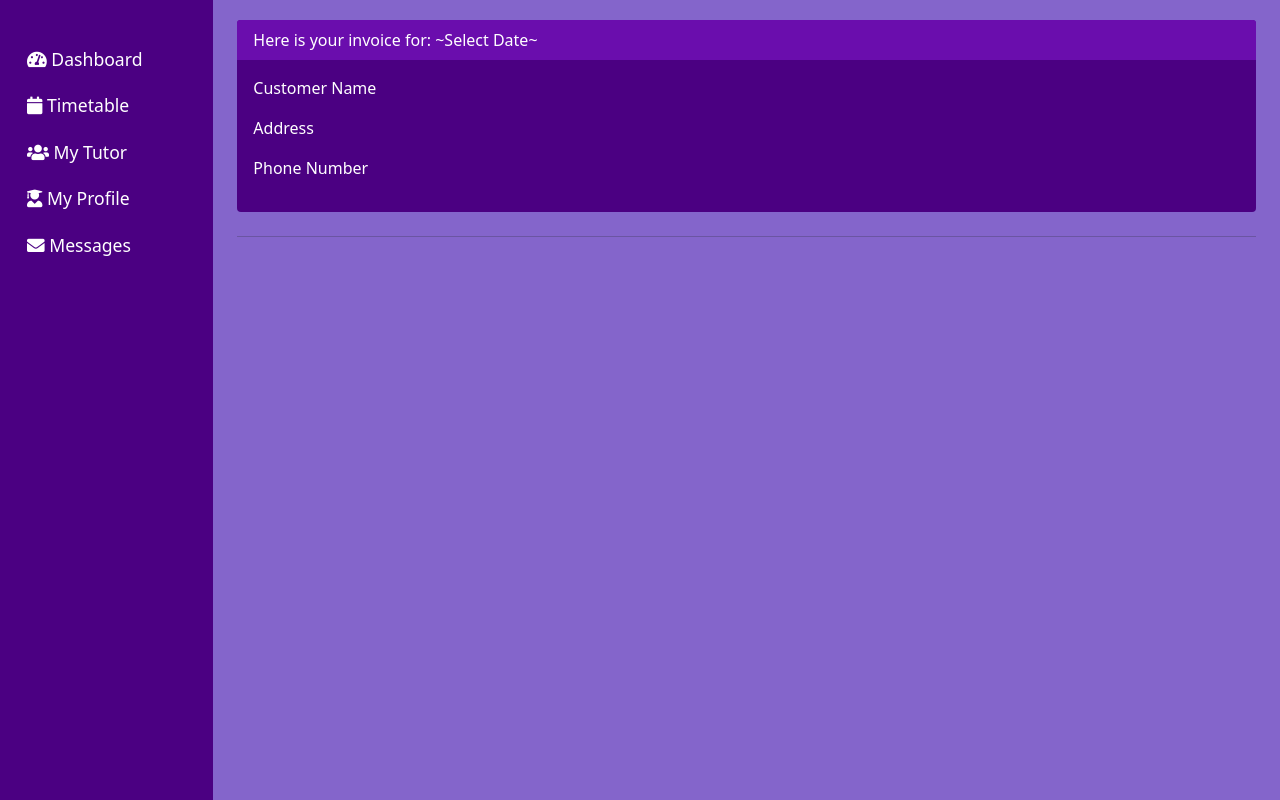
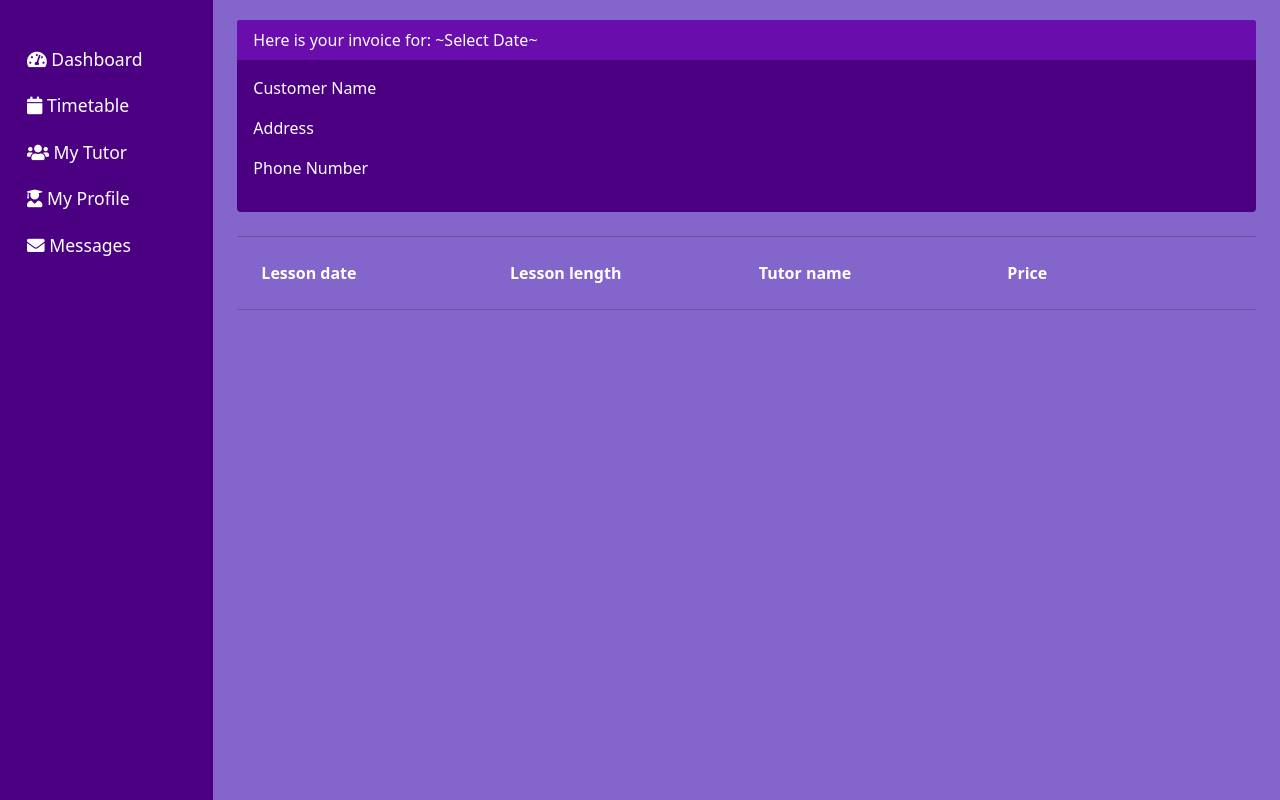
Before and after one commit to arhamzahid23571113/Team-Aardvark, a Django app: template tutorials/templates/invoice_page.html in a window 1280 px wide. Shown: the part 62-862 px from the top of the page. Run offline with Django 3.2, Linux system fonts and the light colour scheme; the template is opened without the code that fills it, so the values that code supplies are empty; some libraries are stand-ins or nearby versions.

Commit message:
Create css file for Invoice Page

```diff
--- /dev/null
+++ b/static/invoice_page.css
@@ -0,0 +1,10 @@
+.invoice-page .card-header {
+    background-color: #6a0dad !important; /* Lighter purple for headers */
+    border-bottom: none;
+    font-weight: 700 !important; /* Force bold text */
+}
+
+.invoice-titles {
+    color: #ffffff;
+    font-weight: bold;
+}
--- a/tutorials/templates/dashboard_base_student.html
+++ b/tutorials/templates/dashboard_base_student.html
@@ -1,32 +1,49 @@
 {% load static %}
-<!doctype html>
+<!DOCTYPE html>
 <html lang="en">
   <head>
-    <meta charset="UTF-8">
-    <meta name="viewport" content="width=device-width, initial-scale=1">
+    <meta charset="UTF-8" />
+    <meta name="viewport" content="width=device-width, initial-scale=1" />
 
     <!-- Bootstrap CSS -->
-    <link href="https://cdn.jsdelivr.net/npm/bootstrap@5.1.2/dist/css/bootstrap.min.css" rel="stylesheet">
+    <link
+      href="https://cdn.jsdelivr.net/npm/bootstrap@5.1.2/dist/css/bootstrap.min.css"
+      rel="stylesheet"
+    />
     <!-- Font Awesome Icons -->
-    <link href="https://cdnjs.cloudflare.com/ajax/libs/font-awesome/5.15.4/css/all.min.css" rel="stylesheet">
+    <link
+      href="https://cdnjs.cloudflare.com/ajax/libs/font-awesome/5.15.4/css/all.min.css"
+      rel="stylesheet"
+    />
     <!-- Custom CSS for Dashboard -->
-    <link rel="stylesheet" href="{% static 'dashboard_style.css' %}">
+    <link rel="stylesheet" href="{% static 'dashboard_style.css' %}" />
+    {% block extra_css %}{% endblock %}
 
     <title>{% block title %}Dashboard{% endblock %}</title>
   </head>
   <body>
-
     <!-- Dashboard Navbar -->
     <nav class="navbar navbar-expand-lg navbar-dark bg-dark">
       <div class="container-fluid">
-            <a class="navbar-brand navbar-logo" href="{% url 'dashboard' %}">Code_Tutors</a>
-            <button class="navbar-toggler" type="button" data-bs-toggle="collapse" data-bs-target="#navbarNav">
+        <a class="navbar-brand navbar-logo" href="{% url 'dashboard' %}"
+          >Code_Tutors</a
+        >
+        <button
+          class="navbar-toggler"
+          type="button"
+          data-bs-toggle="collapse"
+          data-bs-target="#navbarNav"
+        >
           <span class="navbar-toggler-icon"></span>
         </button>
         <div class="collapse navbar-collapse" id="navbarNav">
           <ul class="navbar-nav ms-auto">
-                    <li class="nav-item"><a class="nav-link" href="{% url 'profile' %}">Profile</a></li>
-                    <li class="nav-item"><a class="nav-link" href="{% url 'log_out' %}">Logout</a></li>
+            <li class="nav-item">
+              <a class="nav-link" href="{% url 'profile' %}">Profile</a>
+            </li>
+            <li class="nav-item">
+              <a class="nav-link" href="{% url 'log_out' %}">Logout</a>
+            </li>
           </ul>
         </div>
       </div>
@@ -34,13 +51,19 @@
 
     <!-- Full-height layout with sidebar and main content -->
     <div class="container-fluid">
-        <div class="row" style="min-height: 100vh;">
+      <div class="row" style="min-height: 100vh">
         <!-- Sidebar -->
-            <nav id="sidebar" class="col-md-3 col-lg-2 d-md-block bg-dark text-white sidebar collapse">
+        <nav
+          id="sidebar"
+          class="col-md-3 col-lg-2 d-md-block bg-dark text-white sidebar collapse"
+        >
           <div class="position-sticky pt-3">
             <ul class="nav flex-column">
               <li class="nav-item">
-                            <a class="nav-link text-white" href="{% url 'student_dashboard' %}">
+                <a
+                  class="nav-link text-white"
+                  href="{% url 'student_dashboard' %}"
+                >
                   <i class="fas fa-tachometer-alt"></i> Dashboard
                 </a>
               </li>
--- a/tutorials/templates/invoice_page.html
+++ b/tutorials/templates/invoice_page.html
@@ -1,11 +1,10 @@
-{% extends 'dashboard_base_student.html' %} {% block title %} Invoice Page
-{%endblock %} {% block content %}
+{% extends 'dashboard_base_student.html' %} {% load static %} {% block title %}
+Invoice Page {% endblock %} {% block extra_css %}
+<link href="{% static 'invoice_page.css' %}" rel="stylesheet" />
+{% endblock %} {% block content %}
 <div class="card">
   <div class="card-header">Here is your invoice for: ~Select Date~</div>
   <div class="card-body">
-    <!--<h4 class="text-start navbar-dark.bg-dark mt-4">
-      Here is your invoice for: ~Select Date~
-    </h4> -->
     <p>Customer Name</p>
     <p>Address</p>
     <p>Phone Number</p>
@@ -13,4 +12,15 @@
 </div>
 
 <hr class="my-4" />
+
+<div class="container text-start">
+  <div class="row justify-content-md-start">
+    <div class="col invoice-titles">Lesson date</div>
+    <div class="col invoice-titles">Lesson length</div>
+    <div class="col invoice-titles">Tutor name</div>
+    <div class="col invoice-titles">Price</div>
+  </div>
+</div>
+
+<hr class="my-4" />
 {% endblock %}
```
Lines whose indentation alone changed are shown as unchanged.
